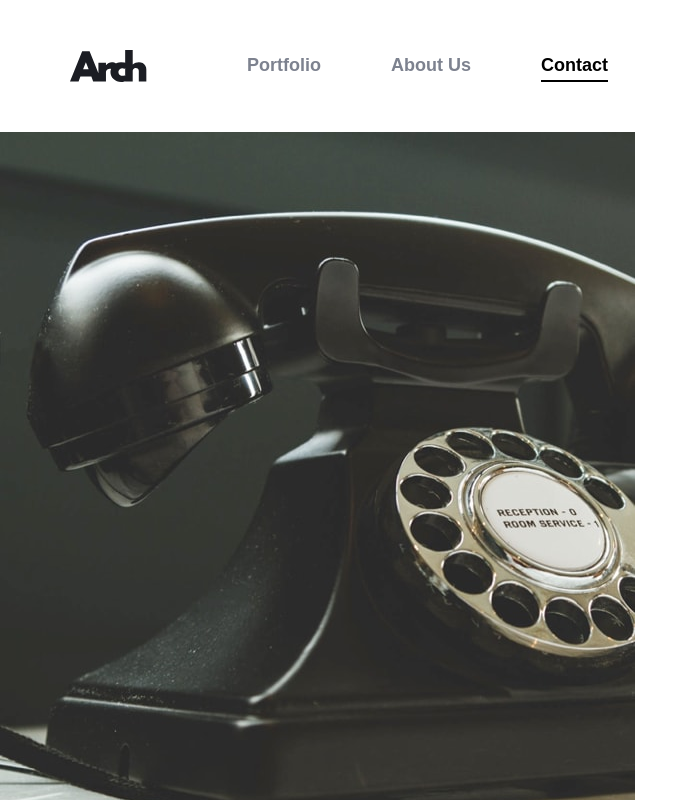
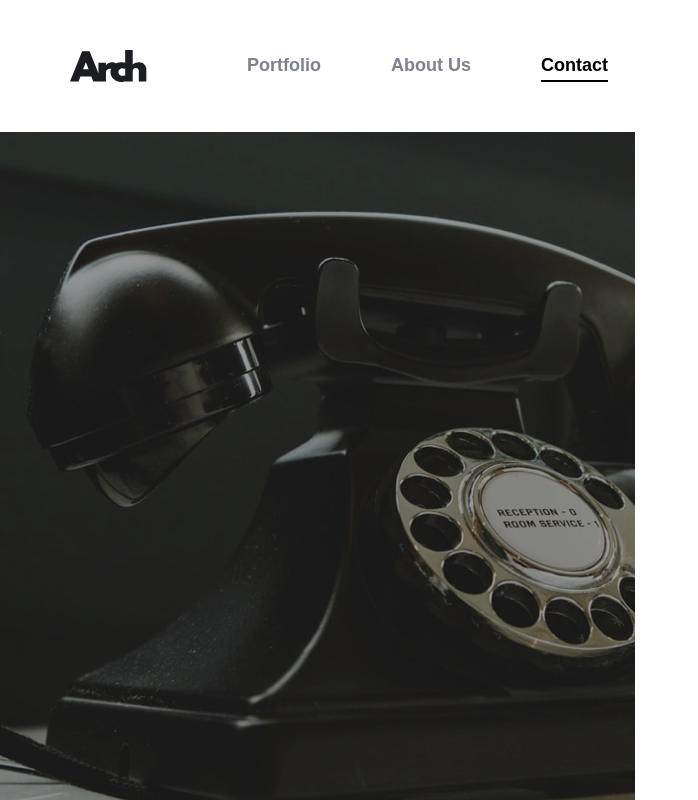
Before and after one commit to anetakasprzak/fm-arch-studio-multi-page-website, a Next.js app: page /contact in a window 1280 px wide. Shown: the top 800 px of the page, without its empty margins (0-698 px from the left). Built offline with nearby package versions, Linux system fonts and the light colour scheme.

Commit message:
fix image brigthtness

```diff
--- a/app/(root)/contact/page.styled.js
+++ b/app/(root)/contact/page.styled.js
@@ -2,7 +2,9 @@ import styled from "styled-components";
 
 export const ContactHeroWrapper = styled.div``;
 
-export const ContactHeroImageWrapper = styled.picture``;
+export const ContactHeroImageWrapper = styled.picture`
+  filter: brightness(0.6);
+`;
 
 export const HeroTextBox = styled.div`
   position: relative;
```
